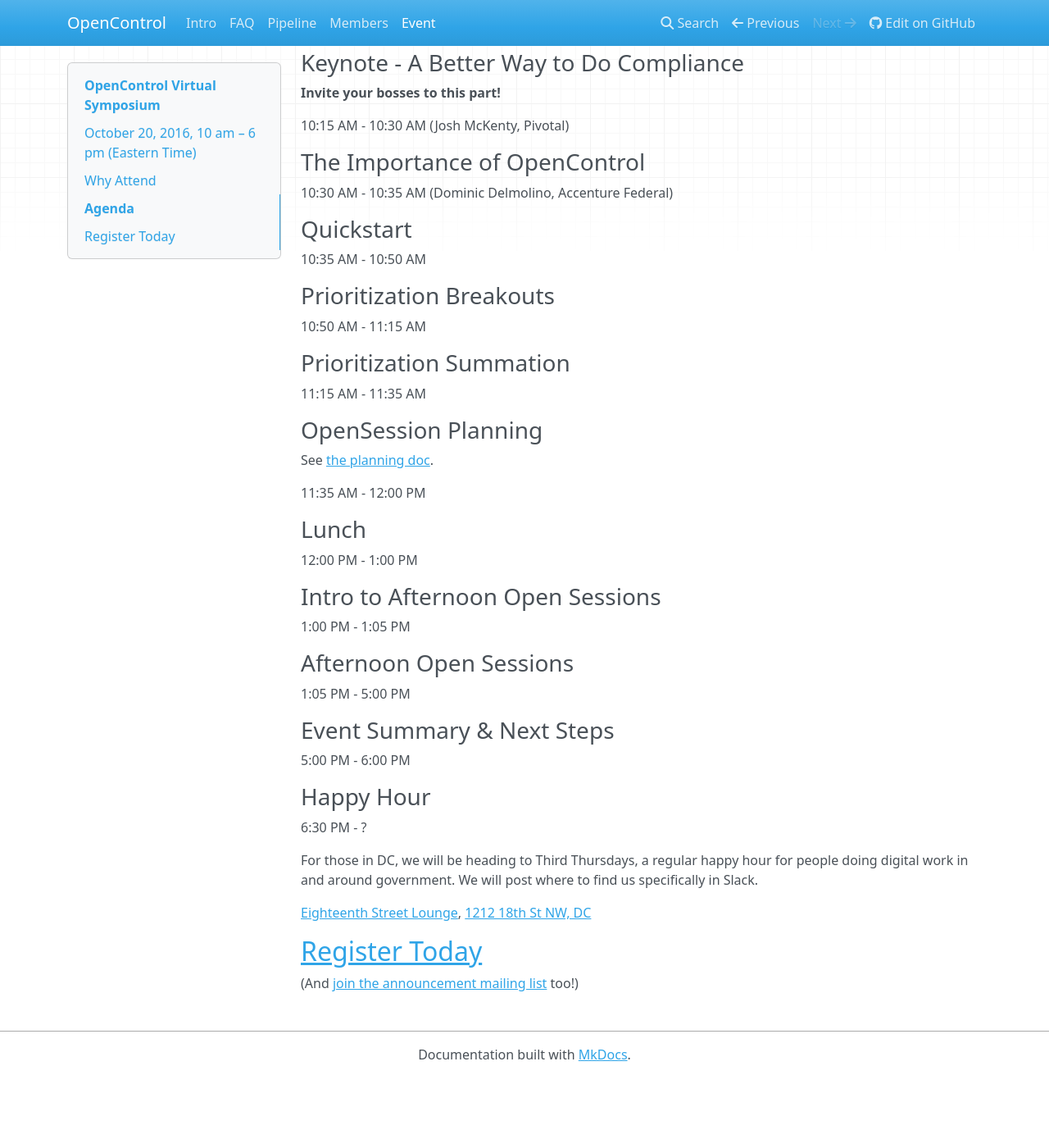
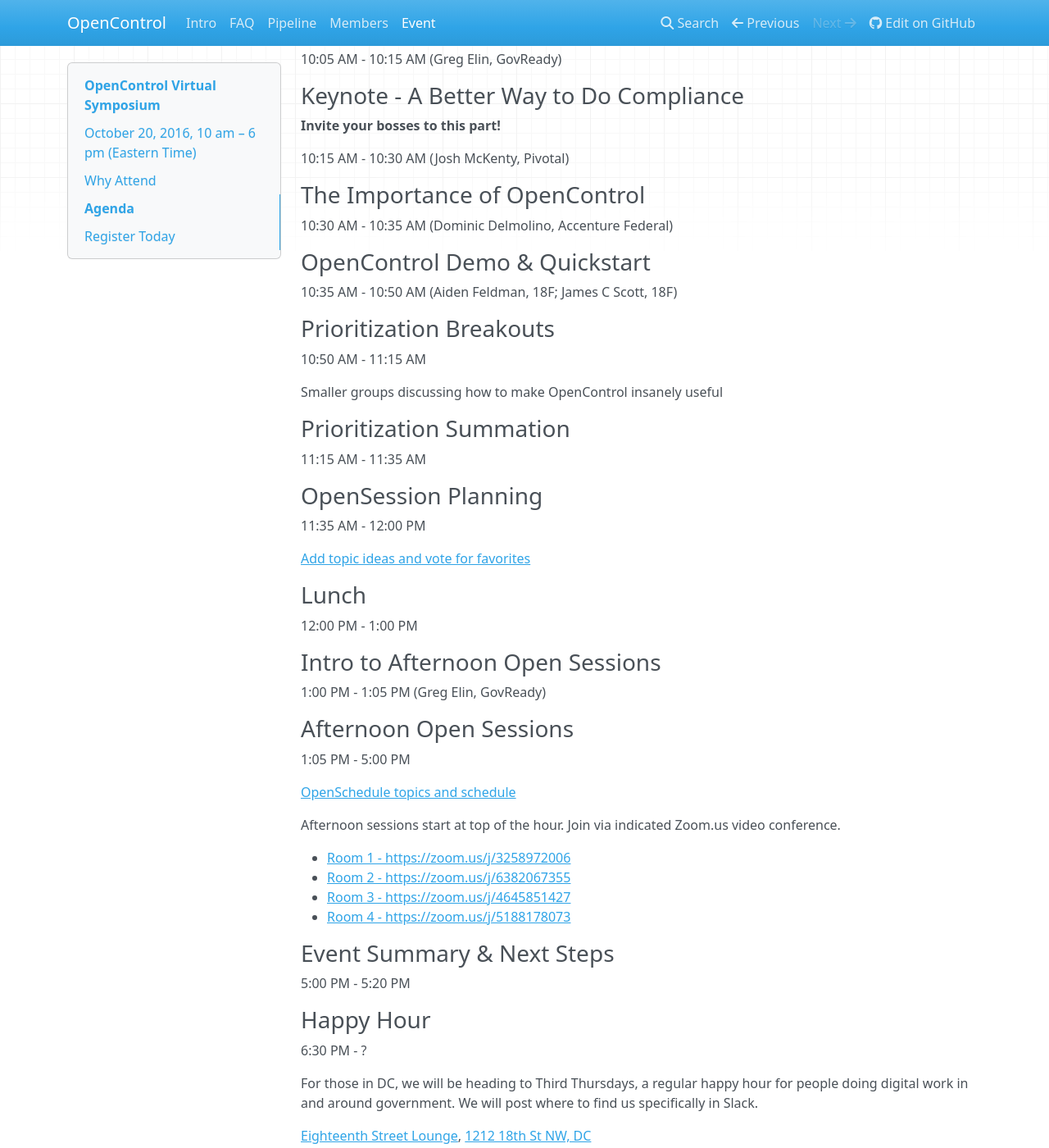
Before and after one commit to opencontrol/website, an MkDocs documentation site: the page built from docs/event2016.md, in a window 1280 px wide and 1400 px high, scrolled down 1154 px. Shown: the whole window at 82% size. Built offline with MkDocs 1.6.1, drawn with Linux system fonts in a browser that asks for light colours; nearby versions of some CDN libraries; old or Windows-style settings are respelled for this version of MkDocs; before the commit the page ends 2468 px from its top, so only the background shows below that; some of the changed text lies outside the part shown.

Commit message:
Add breakout room links to agenda

```diff
--- a/docs/event2016.md
+++ b/docs/event2016.md
@@ -38,11 +38,13 @@
 
 The entire day of events will be virtual via [Zoom.us](https://zoom.us/meeting/register/395a70acf379371a66858a512be5123a) to grow our community. All times are in Eastern Time. All of the morning sessions will be recorded and posted here following the event, and the notes from the afternoon sessions will remain available.
 
+[Test video connection](https://zoom.us/test)
+
 ### Welcome
 10:00 AM - 10:05 AM (Greg Elin, GovReady)
 
 ### Logistics for Day
-10:05 AM - 10:15 AM
+10:05 AM - 10:15 AM (Greg Elin, GovReady)
 
 ### Keynote - A Better Way to Do Compliance
 
@@ -53,31 +55,42 @@
 ### The Importance of OpenControl
 10:30 AM - 10:35 AM (Dominic Delmolino, Accenture Federal)
 
-### Quickstart
-10:35 AM - 10:50 AM
+### OpenControl Demo & Quickstart
+10:35 AM - 10:50 AM (Aiden Feldman, 18F; James C Scott, 18F)
 
 ### Prioritization Breakouts
 10:50 AM - 11:15 AM
+
+Smaller groups discussing how to make OpenControl insanely useful
 
 ### Prioritization Summation
 11:15 AM - 11:35 AM
 
 ### OpenSession Planning
-See [the planning doc](https://docs.google.com/document/d/1DVadZKF2SERPULteyc_jEXvjq65oFYbF-JRZd-zY090/edit#).
+11:35 AM - 12:00 PM
 
-11:35 AM - 12:00 PM
+[Add topic ideas and vote for favorites](https://docs.google.com/document/d/1DVadZKF2SERPULteyc_jEXvjq65oFYbF-JRZd-zY090/edit#)
 
 ### Lunch
 12:00 PM - 1:00 PM
 
 ### Intro to Afternoon Open Sessions
-1:00 PM - 1:05 PM
+1:00 PM - 1:05 PM (Greg Elin, GovReady)
 
 ### Afternoon Open Sessions
 1:05 PM - 5:00 PM
 
+[OpenSchedule topics and schedule](https://docs.google.com/document/d/1DVadZKF2SERPULteyc_jEXvjq65oFYbF-JRZd-zY090/edit#)
+
+Afternoon sessions start at top of the hour. Join via indicated Zoom.us video conference.
+
+* [Room 1 - https://zoom.us/j/3258972006](https://zoom.us/j/3258972006)
+* [Room 2 - https://zoom.us/j/6382067355](https://zoom.us/j/6382067355)
+* [Room 3 - https://zoom.us/j/4645851427](https://zoom.us/j/4645851427)
+* [Room 4 - https://zoom.us/j/5188178073](https://zoom.us/j/5188178073)
+
 ### Event Summary & Next Steps
-5:00 PM - 6:00 PM
+5:00 PM - 5:20 PM
 
 ### Happy Hour
 6:30 PM - ?
```
